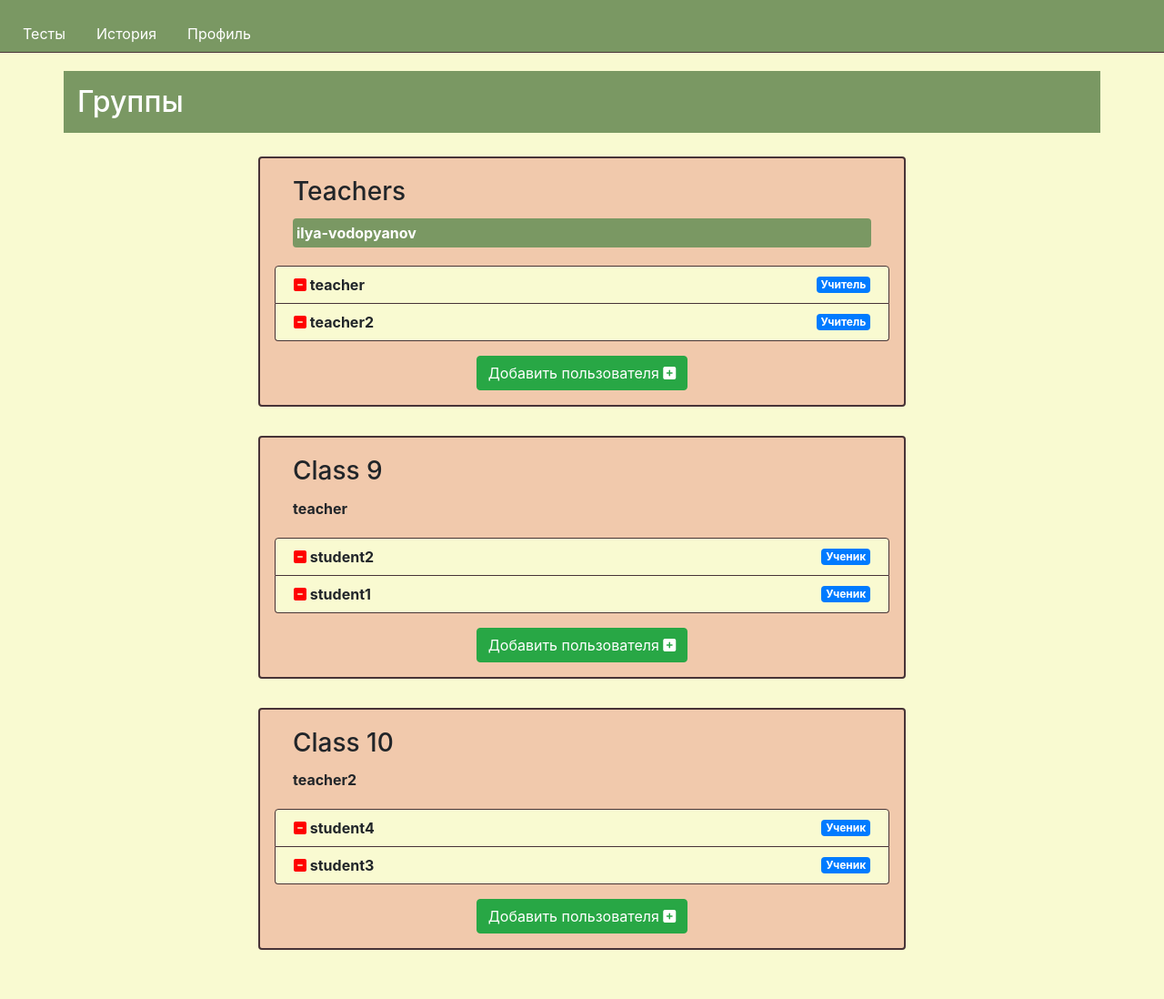
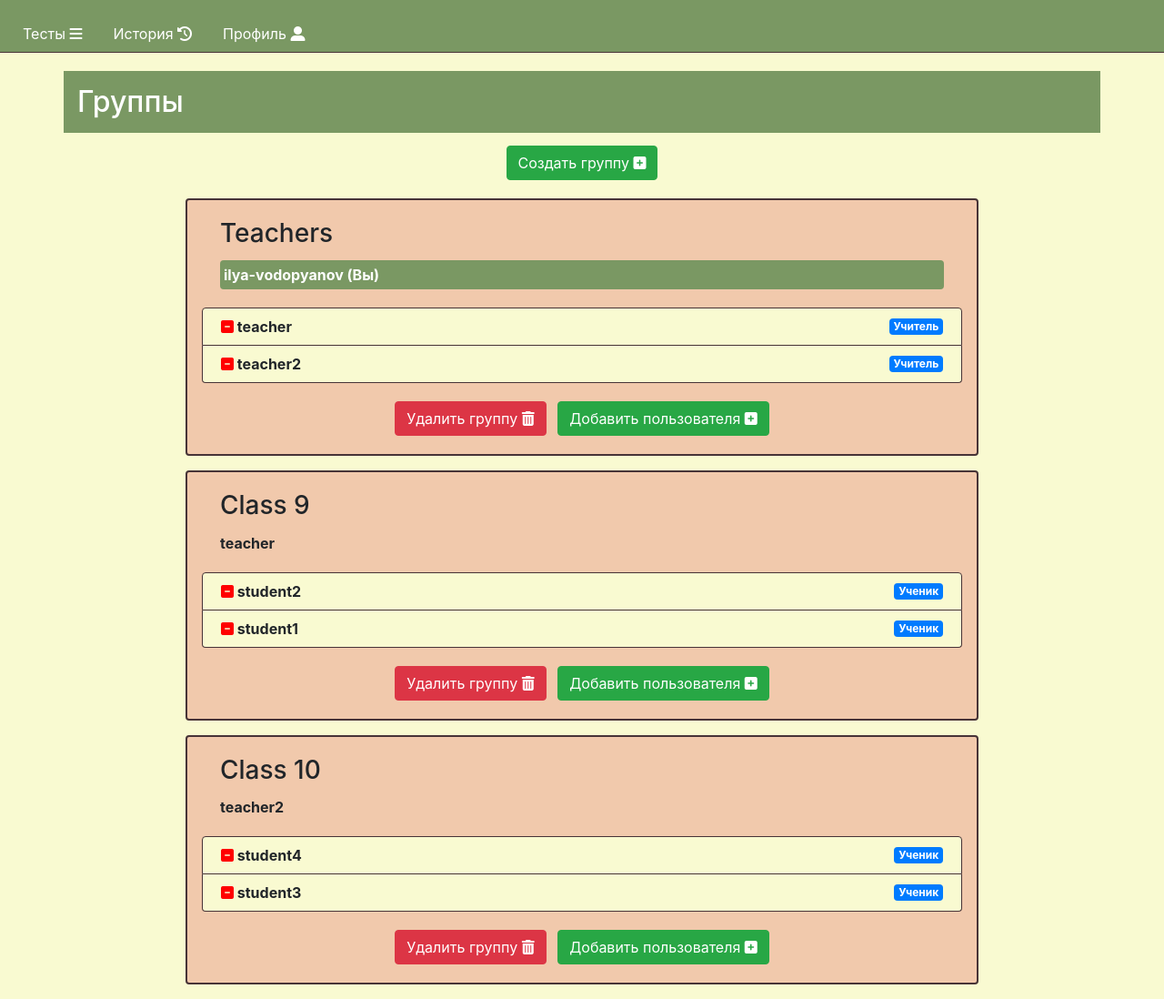
Before and after one commit to thecattest/testing-system, a Flask app: page /groups in a window 1280 px wide. Shown: the whole page at 91% size. Before the commit the page ends 1044 px from the top, so only its background shows below. Run offline with Flask 2, Linux system fonts and the light colour scheme; a user stored in the database is signed in; data comes from the database, SQL or seed files in the repository; both versions use the stored data as it was after the commit; some libraries are stand-ins or nearby versions.

Commit message:
icons and some buttons

```diff
--- a/main.py
+++ b/main.py
@@ -268,6 +268,12 @@ def get_group():
                            code=code)
 
 
+@app.route("/create_group")
+@login_required
+def create_group():
+    return redirect('/groups')
+
+
 @app.route("/register", methods=['GET', 'POST'])
 @login_required
 def create_user():
@@ -332,6 +338,12 @@ def get_users():
         return redirect('/users')
 
 
+@app.route('/add_user')
+@login_required
+def add_user_to_group():
+    return redirect('/groups')
+
+
 @app.route("/statistics")
 @login_required
 def get_statistics():
@@ -368,6 +380,18 @@ def delete_result(result_id):
     return redirect(f'/statistics/{result.test_id}')
 
 
+@app.route('/delete_group/<int:group_id>')
+@login_required
+def delete_group(group_id):
+    db = db_session.create_session()
+    group = db.query(Group).get(group_id)
+    if group and (group.creator == current_user or current_user.type_id == 1):
+        group.users = []
+        db.delete(group)
+        db.commit()
+    return redirect('/groups')
+
+
 @app.route("/delete_user/<int:user_id>")
 @login_required
 def delete_user(user_id):
@@ -375,8 +399,7 @@ def delete_user(user_id):
     user = db.query(User).get(user_id)
     if user and user in current_user.created or current_user.type_id == 1:
         for group in user.created_groups:
-            group.users = []
-            db.delete(group)
+            delete_group(group.id)
         db.delete(user)
         db.commit()
     return redirect('/users')
--- a/static/css/style.css
+++ b/static/css/style.css
@@ -22,7 +22,7 @@ body {
     padding: 15px;
     margin: 4px;
     border-radius: 5px;
-    background-color: var(--main-dark);
+    background-color: var(--main-light);
 }
 
 .test-header .name {
--- a/templates/base.html
+++ b/templates/base.html
@@ -21,13 +21,13 @@
     {% if current_user.is_authenticated%}
     <ul class="nav nav-tabs px-2 pt-3">
         <li class="nav-item">
-            <a class="nav-link {{all_tests}}" href="/all_tests">Тесты</a>
+            <a class="nav-link {{all_tests}}" href="/all_tests">Тесты <i class="fas fa-bars"></i></a>
         </li>
         <li class="nav-item">
-            <a class="nav-link {{statistics}}" href="/statistics">История</a>
+            <a class="nav-link {{statistics}}" href="/statistics">История <i class="fas fa-history"></i></a>
         </li>
         <li class="nav-item">
-            <a class="nav-link {{more}}" href="/more">Профиль</a>
+            <a class="nav-link {{more}}" href="/more">Профиль <i class="fas fa-user-alt"></i></a>
         </li>
     </ul>
     {% endif %}
--- a/templates/group.html
+++ b/templates/group.html
@@ -6,12 +6,23 @@
 <div class="row">
     {% if code == 0%}
     <h2 class="header col-12">Группы</h2>
+    <div class="col-lg-10 mx-auto">
+        {% if current_user.type_id in (1, 2) %}
+        <div class="text-center mb-3">
+            <a href="/create_group" class="m-1 btn btn-success">Создать группу <i class="fas fa-plus-square"></i></a>
+        </div>
+        {% endif %}
         {% for group in groups %}
-    <div class="group-container col-lg-8 mx-auto px-4 py-3">
+        <div class="group-container mx-auto px-4 pb-3">
             <div class="card px-3 py-0">
                 <div class="card-body align-items-center">
                     <h3 class="card-title">{{group.name}}</h3>
-                <p class="card-text {% if current_user == group.creator %} list-item-dark p-1 rounded {% endif %}"><b>{{group.creator.nickname}}</b></p>
+                    <p class="card-text {% if current_user == group.creator %} list-item-dark p-1 rounded {% endif %}">
+                        <b>
+                            {{group.creator.nickname}}
+                            {% if current_user == group.creator %}(Вы){% endif %}
+                        </b>
+                    </p>
                 </div>
                 <ul class="list list-group pb-3">
                     {% if group.users %}
@@ -34,7 +45,8 @@
                 </ul>
                 {% if current_user.type_id == 1 or current_user == group.creator %}
                 <div class="text-center mb-3">
-                <a href="/add_user" class="btn btn-success">Добавить пользователя <i class="fas fa-plus-square"></i></a>
+                    <a href="/delete_group/{{group.id}}" class="m-1 btn btn-danger">Удалить группу <i class="fas fa-trash-alt"></i></a>
+                    <a href="/add_user" class="m-1 btn btn-success">Добавить пользователя <i class="fas fa-plus-square"></i></a>
                 </div>
                 {% endif %}
             </div>
@@ -47,5 +59,6 @@
         </div>
         {% endif %}
     </div>
+</div>
 
 {% endblock %}
--- a/templates/login.html
+++ b/templates/login.html
@@ -3,7 +3,7 @@
 {% block content %}
 
 <div class="row">
-    <h2 class="header col-12">Вход</h2>
+    <h2 class="header col-12">Авторизация</h2>
     <div class="col-lg-8 mx-auto my-4">
         <form method="post">
         {{form.hidden_tag()}}
```
Also changed, not shown: templates/more.html (+5 -5 lines), templates/users.html (+8 -6 lines), db/tests.sqlite. Lines whose indentation alone changed are shown as unchanged.
